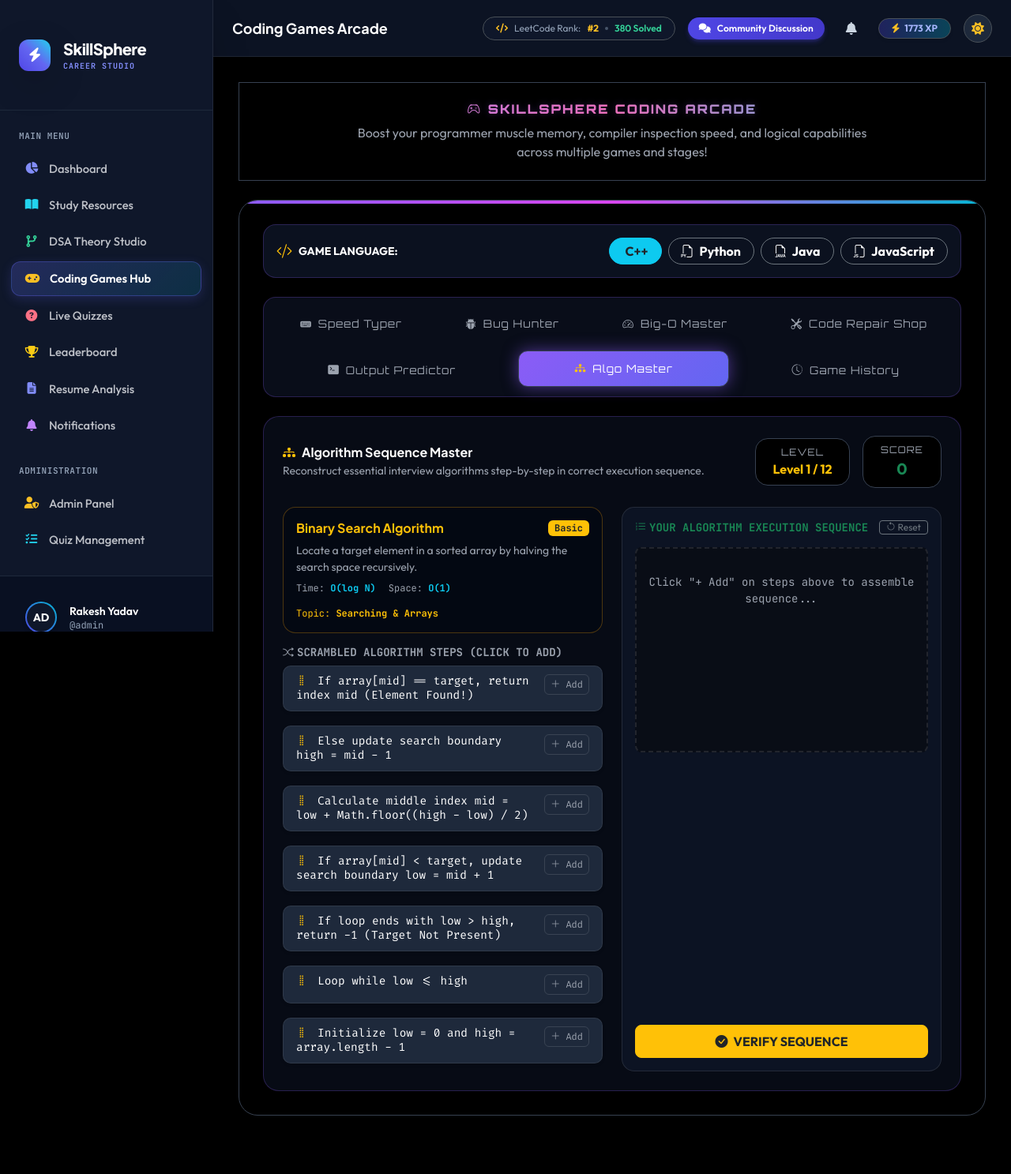
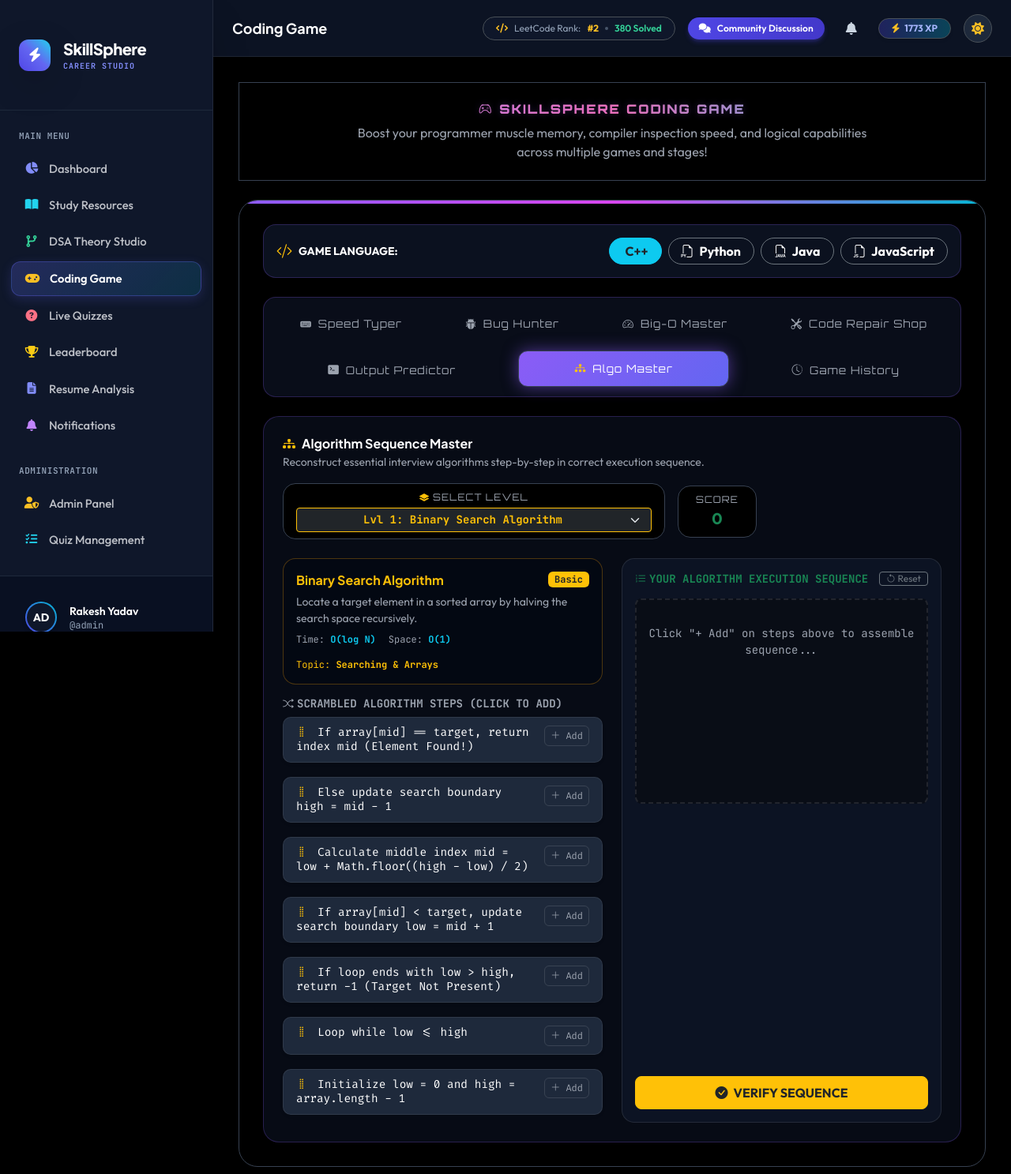
Before and after one commit to Rakesh451-ai/SkillSphere, a Django app: page /dashboard/games/ in a window 1280 px wide, after a click on "Algo Master". Shown: the top 1487 px of the page at 79% size. Before the commit the page ends 1413 px from the top, so only its background shows below. Run offline with Django 5.2, Linux system fonts and the light colour scheme; a user stored in the database is signed in; data comes from the database, SQL or seed files in the repository; some libraries are stand-ins or nearby versions.

Commit message:
Update title to Coding Game and add Level Selector dropdown to Algo Master for access to all 12 levels

```diff
--- a/templates/base.html
+++ b/templates/base.html
@@ -272,7 +272,7 @@
 
                 <a class="sidebar-nav-item {% if request.resolver_match.url_name == 'cpp_calculator' %}active{% endif %}" href="{% url 'dashboard:cpp_calculator' %}">
                     <i class="fa-solid fa-gamepad w-5 text-center text-amber-400"></i>
-                    <span>Coding Games Hub</span>
+                    <span>Coding Game</span>
                 </a>
 
                 <a class="sidebar-nav-item {% if request.resolver_match.url_name == 'quiz_list' or request.resolver_match.url_name == 'quiz_take' or request.resolver_match.url_name == 'quiz_result' %}active{% endif %}" href="{% url 'dashboard:quiz_list' %}">
--- a/templates/dashboard/cpp_calculator.html
+++ b/templates/dashboard/cpp_calculator.html
@@ -1,6 +1,6 @@
 {% extends "base.html" %}
-{% block title %}Coding Games Arcade - SkillSphere{% endblock %}
-{% block page_title %}Coding Games Arcade{% endblock %}
+{% block title %}Coding Game - SkillSphere{% endblock %}
+{% block page_title %}Coding Game{% endblock %}
 
 {% block extra_css %}
 <style>
@@ -508,7 +508,7 @@
 {% block content %}
 <!-- Arcade Header Card -->
 <div class="card-custom p-4 mb-4 text-center" style="background: linear-gradient(135deg, #1e1b4b 0%, #311084 100%); border: 2px solid var(--cyber-border); box-shadow: 0 10px 30px rgba(0,0,0,0.25);">
-    <h2 class="arcade-title mb-2"><i class="bi bi-controller me-2"></i>SkillSphere Coding Arcade</h2>
+    <h2 class="arcade-title mb-2"><i class="bi bi-controller me-2"></i>SkillSphere Coding Game</h2>
     <p class="text-light-50 mb-0 max-w-2xl mx-auto">Boost your programmer muscle memory, compiler inspection speed, and logical capabilities across multiple games and stages!</p>
 </div>
 
@@ -903,9 +903,11 @@
                                 <p class="text-muted small mb-0">Reconstruct essential interview algorithms step-by-step in correct execution sequence.</p>
                             </div>
                             <div class="d-flex align-items-center gap-3">
-                                <div class="hud-panel px-3 py-2 text-center" style="min-width: 120px;">
-                                    <span class="hud-label d-block">Level</span>
-                                    <span class="fw-bold text-warning fs-6" id="algo-level-indicator">Level 1 / 12</span>
+                                <div class="hud-panel px-3 py-2 text-center" style="min-width: 170px;">
+                                    <span class="hud-label d-block mb-1"><i class="bi bi-layers-fill text-warning me-1"></i>Select Level</span>
+                                    <select id="algo-level-select" class="form-select form-select-sm bg-dark text-warning border-warning font-mono fw-bold text-center" onchange="jumpToAlgoLevel(this.value)">
+                                        <!-- Options 1 to 12 dynamically populated -->
+                                    </select>
                                 </div>
                                 <div class="hud-panel px-3 py-2 text-center" style="min-width: 100px;">
                                     <span class="hud-label d-block">Score</span>
@@ -3684,6 +3686,28 @@ function initAlgoGame() {
     algoState.level = Math.max(0, Math.min(savedLevels.algo || 0, ALGORITHM_MASTER_LEVELS.length - 1));
     algoState.score = 0;
     algoState.active = true;
+    populateAlgoLevelSelect();
+    renderAlgoLevel();
+}
+
+function populateAlgoLevelSelect() {
+    const select = document.getElementById('algo-level-select');
+    if (!select) return;
+    select.innerHTML = '';
+    ALGORITHM_MASTER_LEVELS.forEach((algo, index) => {
+        const opt = document.createElement('option');
+        opt.value = index;
+        opt.textContent = `Lvl ${index + 1}: ${algo.title}`;
+        if (index === algoState.level) opt.selected = true;
+        select.appendChild(opt);
+    });
+}
+
+function jumpToAlgoLevel(lvlIndex) {
+    const idx = parseInt(lvlIndex);
+    if (isNaN(idx) || idx < 0 || idx >= ALGORITHM_MASTER_LEVELS.length) return;
+    algoState.level = idx;
+    algoState.active = true;
     renderAlgoLevel();
 }
 
@@ -3712,7 +3736,14 @@ function renderAlgoLevel() {
     document.getElementById('algo-space').textContent = algo.spaceComplexity;
     document.getElementById('algo-category').textContent = algo.category;
     document.getElementById('algo-score').textContent = algoState.score;
-    document.getElementById('algo-level-indicator').textContent = `Level ${algoState.level + 1} / ${ALGORITHM_MASTER_LEVELS.length}`;
+
+    const select = document.getElementById('algo-level-select');
+    if (select) {
+        if (select.children.length !== ALGORITHM_MASTER_LEVELS.length) {
+            populateAlgoLevelSelect();
+        }
+        select.value = algoState.level;
+    }
 
     document.getElementById('algo-feedback').style.display = 'none';
     document.getElementById('algo-verify-btn').style.display = 'block';
--- a/templates/dashboard/home.html
+++ b/templates/dashboard/home.html
@@ -222,7 +222,7 @@
                                 <i class="fa-solid fa-gamepad"></i>
                             </div>
                             <div>
-                                <h3 class="font-bold text-white text-base group-hover:text-amber-300 transition-colors">Coding Games Hub</h3>
+                                <h3 class="font-bold text-white text-base group-hover:text-amber-300 transition-colors">Coding Game</h3>
                                 <p class="text-xs text-slate-400 mt-1 mb-0">Speed Typer, Bug Hunter & Big-O Complexity Arcade.</p>
                             </div>
                         </div>
```
